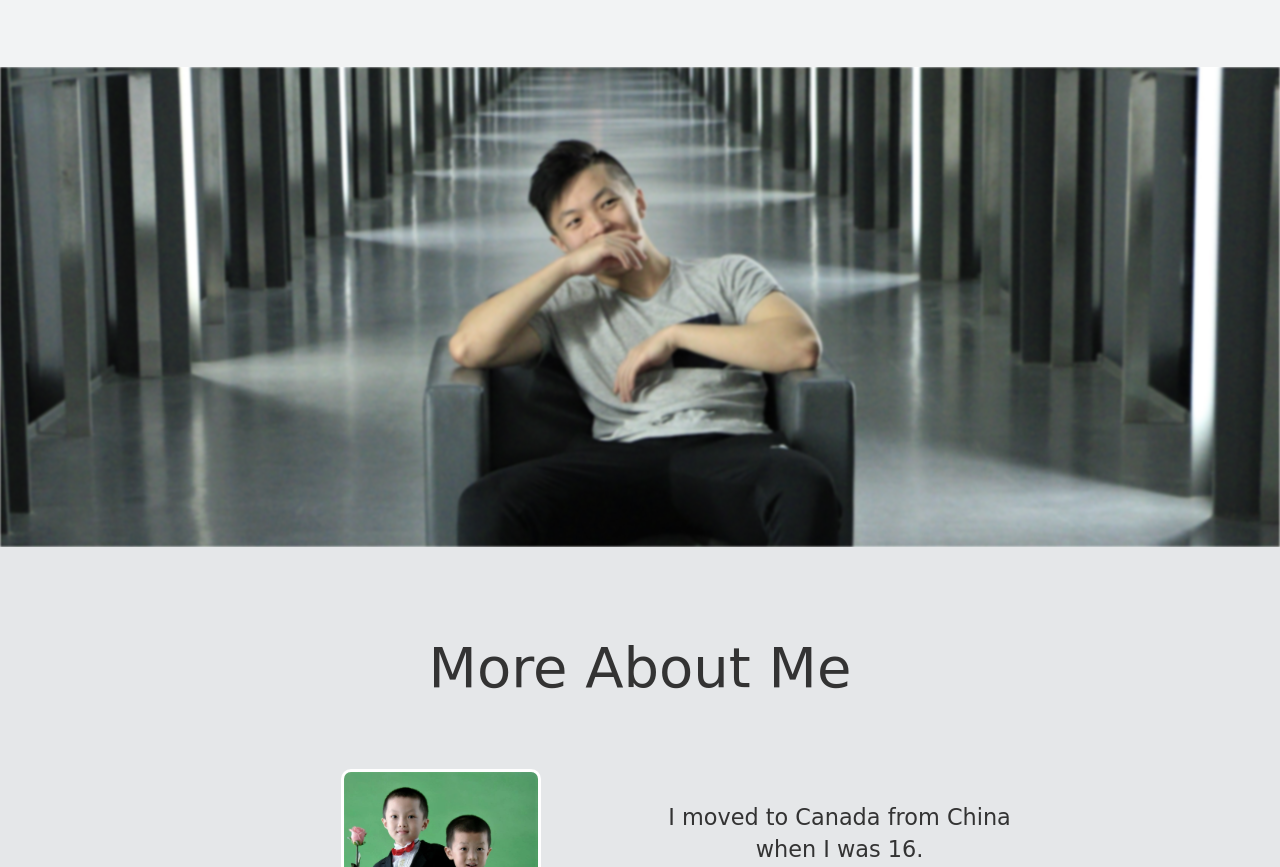
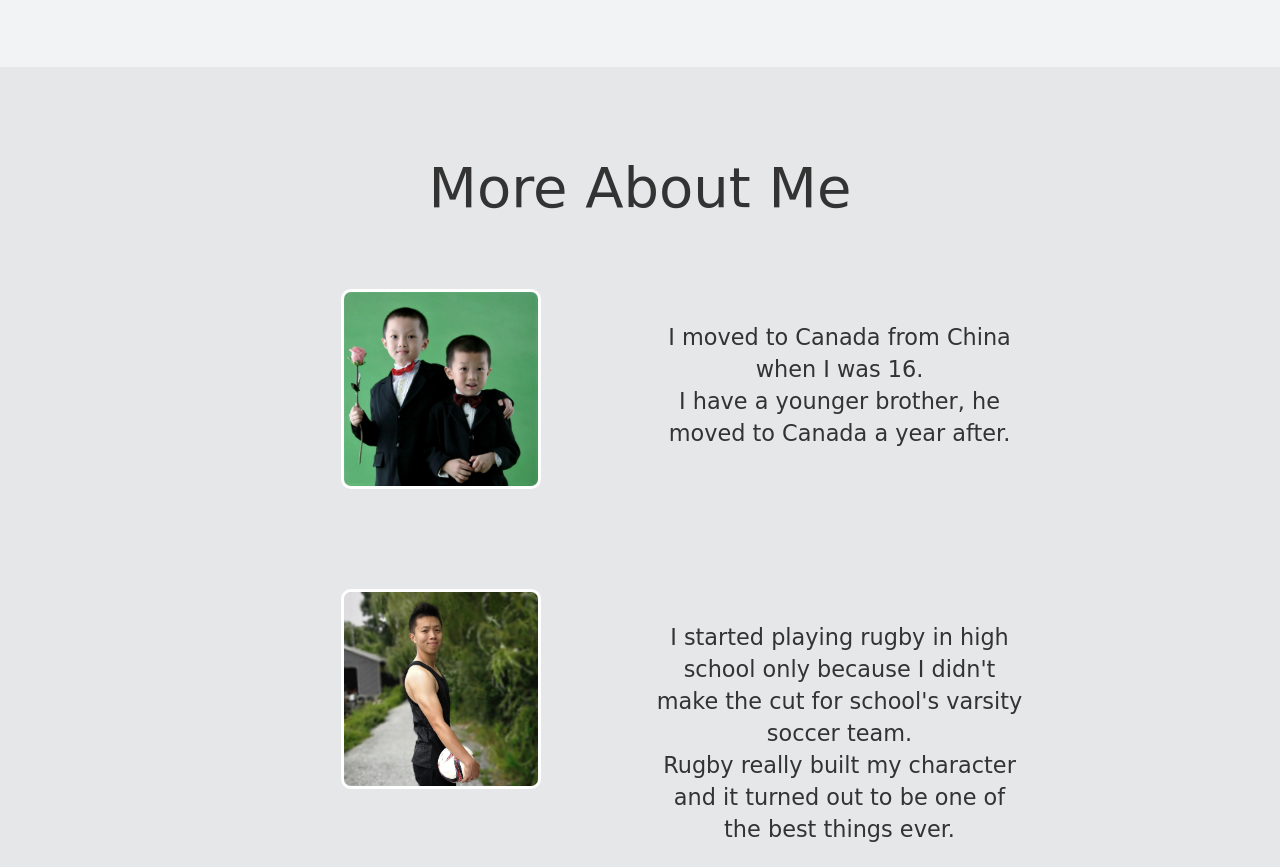
Before and after one commit to ballhan/personalWebsite, a plain HTML site: page index.html in a window 1280 px wide. Shown: the part 3299-4166 px from the top of the page. Drawn offline with nearby package versions, Linux system fonts and the light colour scheme; a web font is replaced by a local one.

Commit message:
Add files via upload

```diff
--- a/index.html
+++ b/index.html
@@ -180,14 +180,8 @@
 			</div>
 		</div>
 
-
-
-		<figure>
-			<div class="fixed-wrap">
-		        <div id="fixedLanding">
-				</div>
-		    </div>
-		</figure>
+		<div class="image-break">
+		</div>
 
 		<div id="about">
 			<div class="intro">
```
